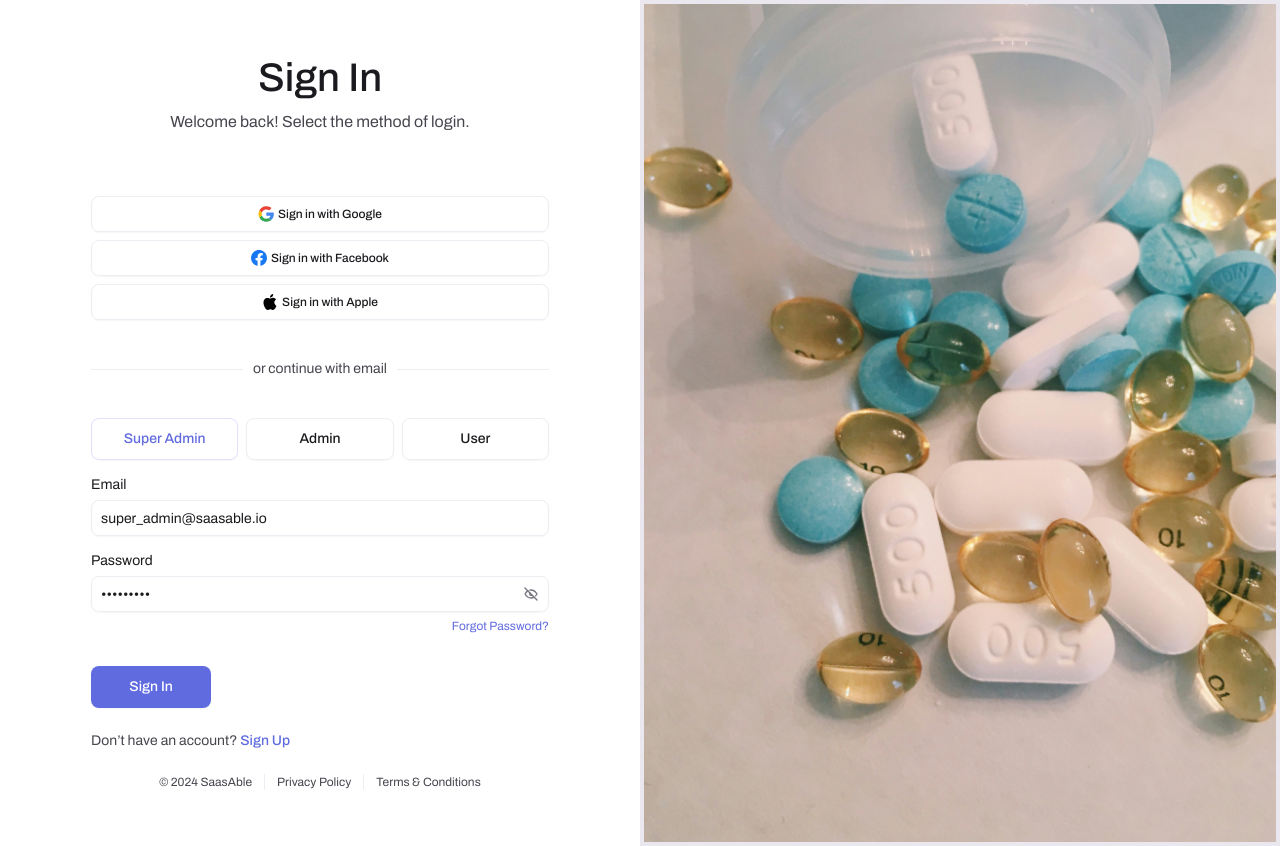
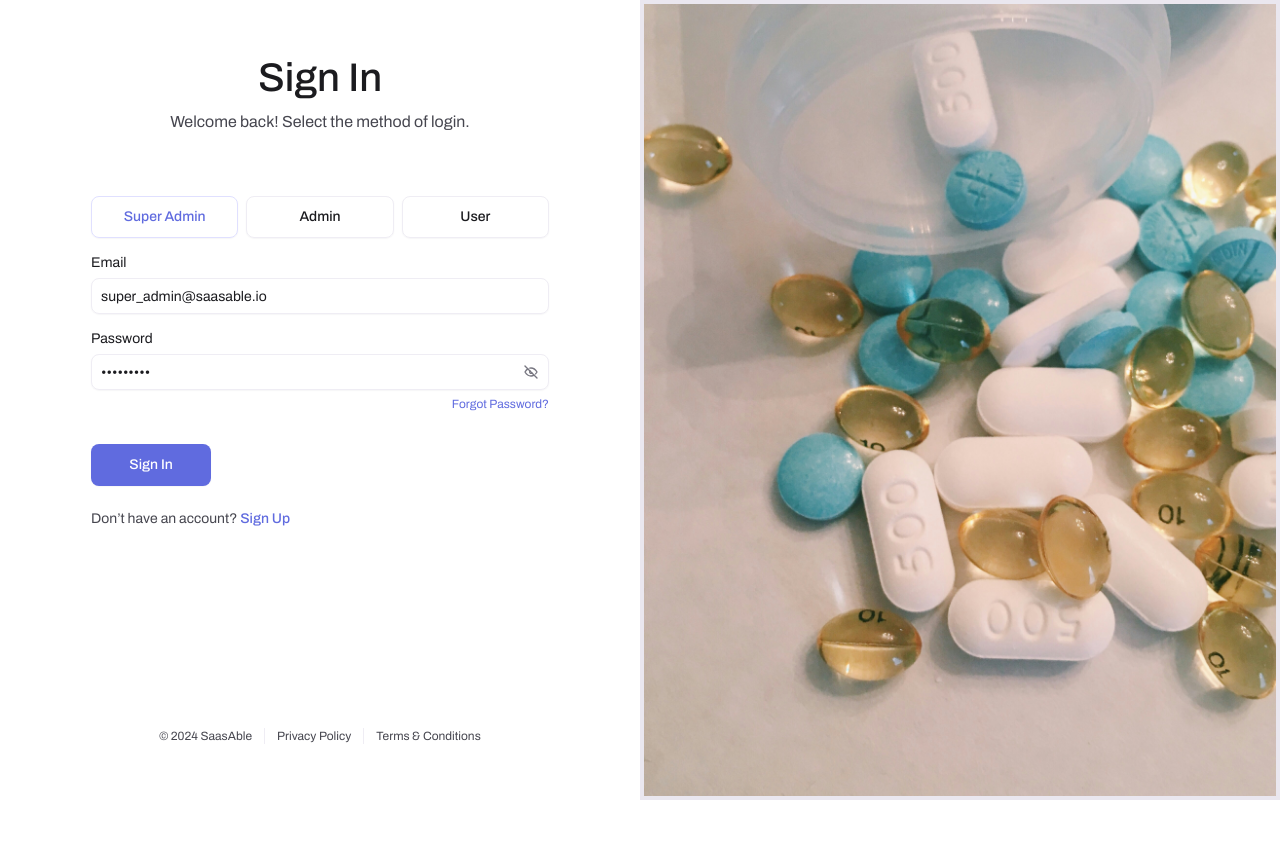
Before and after one commit to dehmivor/pharmaceutical-distribution-warehouse, a Next.js app in the folder client/: page /auth/login in a window 1280 px wide. After the commit the page ends 800 px from the top, so only its background shows below. Built offline with nearby package versions, Linux system fonts and the light colour scheme; what @mui/material-nextjs would draw is missing.

Commit message:
layout login

```diff
--- a/client/src/views/auth/login.jsx
+++ b/client/src/views/auth/login.jsx
@@ -2,18 +2,13 @@
 import NextLink from 'next/link';
 
 // @mui
-import Divider from '@mui/material/Divider';
+import Box from '@mui/material/Box';
 import Link from '@mui/material/Link';
 import Stack from '@mui/material/Stack';
 import Typography from '@mui/material/Typography';
-import Box from '@mui/material/Box';
 
-// @project
 import AuthLogin from '@/sections/auth/AuthLogin';
-import AuthSocial from '@/sections/auth/AuthSocial';
 import Copyright from '@/sections/auth/Copyright';
-
-/***************************  AUTH - LOGIN  ***************************/
 
 export default function Login() {
   return (
@@ -26,16 +21,6 @@ export default function Login() {
           </Typography>
         </Stack>
 
-        {/* Social login buttons */}
-        <AuthSocial />
-
-        <Divider sx={{ my: { xs: 4, sm: 5 } }}>
-          <Typography variant="body2" color="text.secondary">
-            or continue with email
-          </Typography>
-        </Divider>
-
-        {/* Login form */}
         <AuthLogin />
 
         <Typography variant="body2" color="text.secondary" sx={{ mt: { xs: 2, sm: 3 } }}>
@@ -46,7 +31,6 @@ export default function Login() {
         </Typography>
       </Box>
 
-      {/* Copyright section*/}
       <Copyright />
     </Stack>
   );
```
